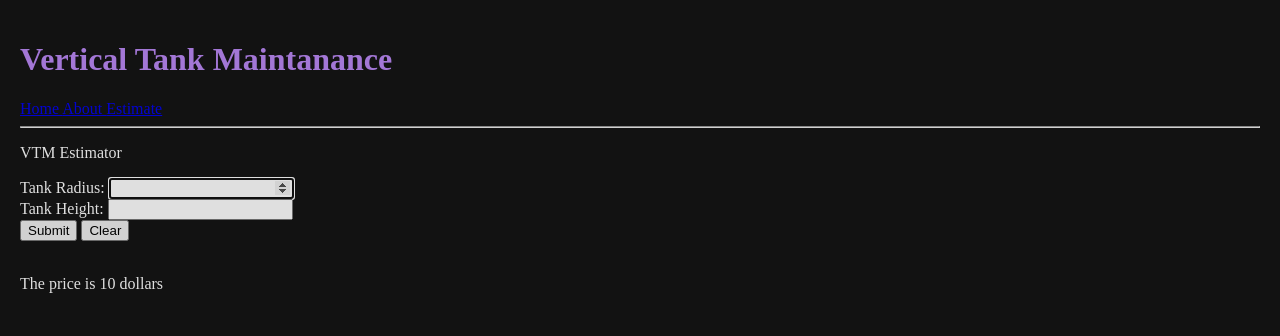
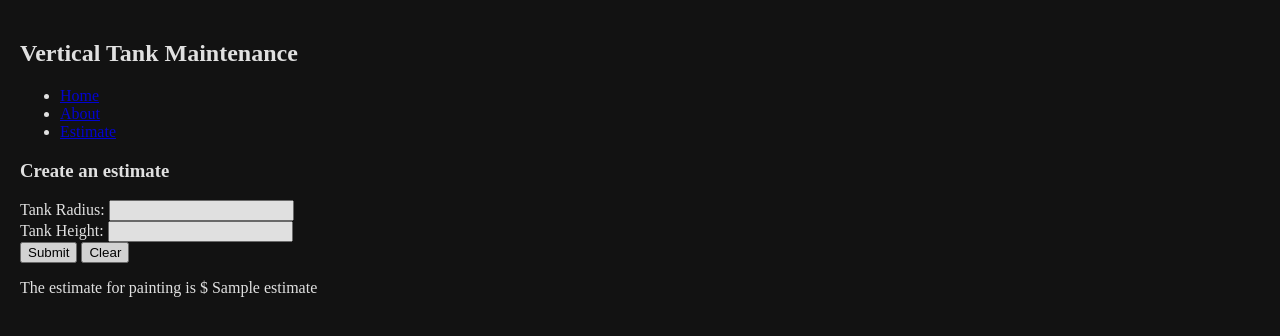
Before and after one commit to ryanpok17/vtm_site, a Flask app: template templates/estimate.html in a window 1280 px wide. Shown: the top 336 px of the page. Run offline with Flask 2, Linux system fonts and the light colour scheme; the template is opened without the code that fills it: most values are stand-ins (such as "Sample title", 1, 10 or a date in 2020).

Commit message:
rework on html templates

```diff
--- a/app.py
+++ b/app.py
@@ -1,41 +1,80 @@
-from cmath import pi
-from flask import Flask
+from flask import Flask, redirect
 from flask import render_template, redirect, request, url_for
+from flask import request
 
 app = Flask(__name__)
 
-price=[]
+pi=3.14
 
 @app.route('/')
 def index():
-    return render_template('index.html', pageTitle='Home Page')
+    return render_template('index.html', pageTitle='Vertical Tank Maintenance ')
 
 @app.route('/about')
 def about():
-    return render_template('about.html', pageTitle='About VTM')
+    return render_template('about.html', pageTitle='About Vertical Tank Maintenance')
 
-@app.route('/estimate')
+@app.route('/estimate', methods=['GET', 'POST'])
 def estimate():
-    return render_template('estimate.html', pageTitle='estimate',est=price)
+    if request.method=="POST":
+        radius= float(request.form['tank_radius'])
+        height= float(request.form['tank_height'])
+        area_tank_top= pi* radius**2
+        area_sides=2*(pi*(radius*height))
+        total_area= area_tank_top + area_sides
+        square_feet= total_area/144
+        material_cost= square_feet*25
+        labor_cost= square_feet*15
+        total_estimate= material_cost+ labor_cost
+        return render_template('estimate.html', pageTitle='Make Estimate', estimate=total_estimate)
+    return render_template('estimate.html', pageTitle='Make Estimate')
 
-@app.route('/vtm_calc', methods=['GET', 'POST'])
-def vtm_calc():
-    if request.method == 'POST':
-        form = request.form
-        radius = int(form['Tradius'])
-        height = int(form['Theight'])
-        tank_top = pi * (radius*radius)
-        tank_side = ((radius*height)*pi)*2
-        total_area = tank_side + tank_top
-        total_sq_ft = total_area/144
-        mat_cost = total_sq_ft * 25
-        lab_cost = total_sq_ft * 15
-        cost = lab_cost + mat_cost
-        cost = round(cost,2)
-        price.append(cost)
-        return redirect(url_for('estimate'))
-    return redirect(url_for('estimate'))
+
 
 
 if __name__ == '__main__':
     app.run(debug=True)
+
+
+
+#from cmath import pi
+#from flask import Flask
+#from flask import render_template, redirect, request, url_for
+
+#app = Flask(__name__)
+
+#price=[]
+
+#@app.route('/')
+#def index():
+    #return render_template('index.html', pageTitle='Home Page')
+
+#@app.route('/about')
+#def about():
+    #return render_template('about.html', pageTitle='About VTM')
+
+#@app.route('/estimate')
+#def estimate():
+    #return render_template('estimate.html', pageTitle='estimate',est=price)
+
+#@app.route('/vtm_calc', methods=['GET', 'POST'])
+#def vtm_calc():
+    #if request.method == 'POST':
+        #form = request.form
+        #radius = int(form['Tradius'])
+        #height = int(form['Theight'])
+        #tank_top = pi * (radius*radius)
+        #tank_side = ((radius*height)*pi)*2
+        #total_area = tank_side + tank_top
+        #total_sq_ft = total_area/144
+        #mat_cost = total_sq_ft * 25
+        #lab_cost = total_sq_ft * 15
+        #cost = lab_cost + mat_cost
+        #cost = round(cost,2)
+        #price.append(cost)
+        #return redirect(url_for('estimate'))
+    #return redirect(url_for('estimate'))
+
+
+#if __name__ == '__main__':
+    #app.run(debug=True)
--- a/templates/base.html
+++ b/templates/base.html
@@ -1,16 +1,31 @@
 <!DOCTYPE html>
 <html lang="en">
+
   <head>
-    <meta charset="utf-8" />
+    <meta charset="utf-8">
     <title>{{ pageTitle }}</title>
-    <link
-      rel="stylesheet"
-      type="text/css"
-      href="{{ url_for('static', filename='css/stylesheet.css') }}"
-    />
-  </head>
+	<link rel="stylesheet" type="text/css" href="{{ url_for('static', filename='css/stylesheet.css') }}">
+</head>
+  <h2> Vertical Tank Maintenance </h2>
+      <div id="menubar">
 
+      <nav>
+
+      <ul id="navlist">
+      <li> <a id="homenav" href="./"> Home </a> </li>
+      <li> <a id="about" href="./about"> About </a> </li>
+      <li> <a id="estimate" href="./estimate"> Estimate </a> </li>
+
+      </ul>
+      </nav>
+      </div>
   <body>
-    {% block body %} {% endblock %}
+
+      {% block body %}
+
+
+	  {% endblock %}
+
   </body>
+
 </html>
--- a/templates/estimate.html
+++ b/templates/estimate.html
@@ -1,30 +1,23 @@
-{% extends 'base.html' %} {% block body %}
+{% extends 'base.html' %}
 
-<h1>Vertical Tank Maintanance</h1>
-<a href="/"> Home </a>
-<a href="/about"> About </a>
-<a href="/estimate"> Estimate </a>
-<hr />
+{% block body %}
 
-<p>VTM Estimator</p>
 
-<form action='/vtm_calc' method="POST">
-    <label for="Tradius">Tank Radius:</label>
-    <input type="number" id="Tradius" name="Tradius" autofocus required/>
-    <br />
-    <label for="Theight">Tank Height:</label>
-    <input type="number" id="Theight" name="Theight" autofocus required/>
-    <br />
-    <input type="submit" id="submit" value="Submit" />
-    <input type="reset" value="Clear" />
-</form>
-<br />
-{% if est %}
 
-{% for element in est %}
-      <p>The price is {{ element }} dollars</p>
-  {% endfor %}
+	<h3> Create an estimate</h3>
+	<form action="/estimate" method= "POST">
+		<label for="tank_radius">Tank Radius:</label>
+		<input type="text" id="tank_radius" name="tank_radius" />
+		<br>
+		<label for="tank_height">Tank Height:</label>
+		<input type="text" id="tank_height" name="tank_height" />
+		<br>
+		<input type="submit" id="submit" value="Submit">
+		<input type="reset" value="Clear" />
+	</form>
 
+{% if estimate %}
+<p> The estimate for painting is $ {{estimate}} </p>
 {% endif %}
 
 {% endblock %}
```
Also changed, not shown: templates/about.html (+18 -15 lines), templates/index.html (+14 -14 lines), tests/conftest.py (+1 -1 lines), tests/functional/test_load.py (added, +1 -0 lines), tests/unit/test_estimate.py (added, +3 -0 lines).
